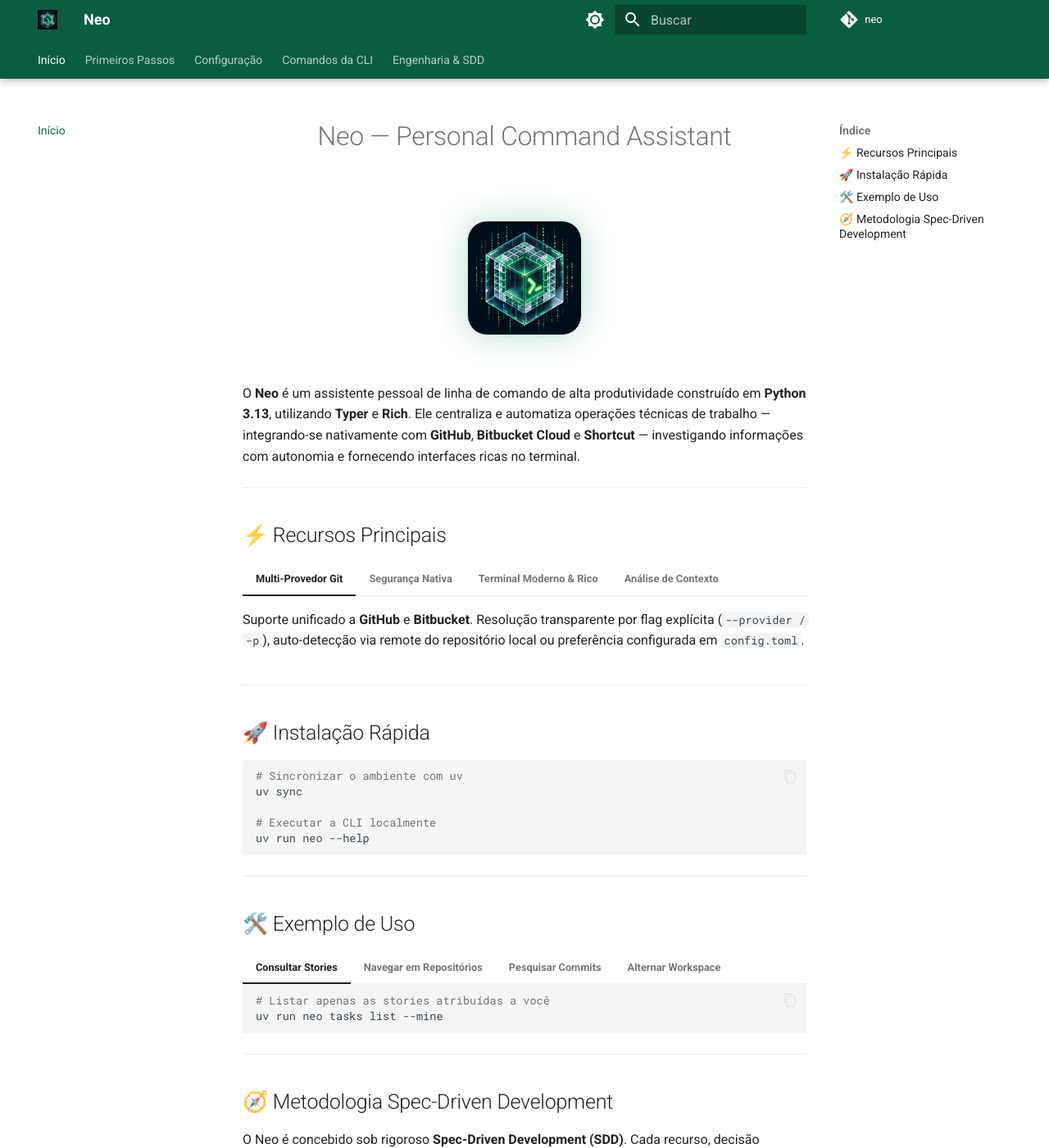
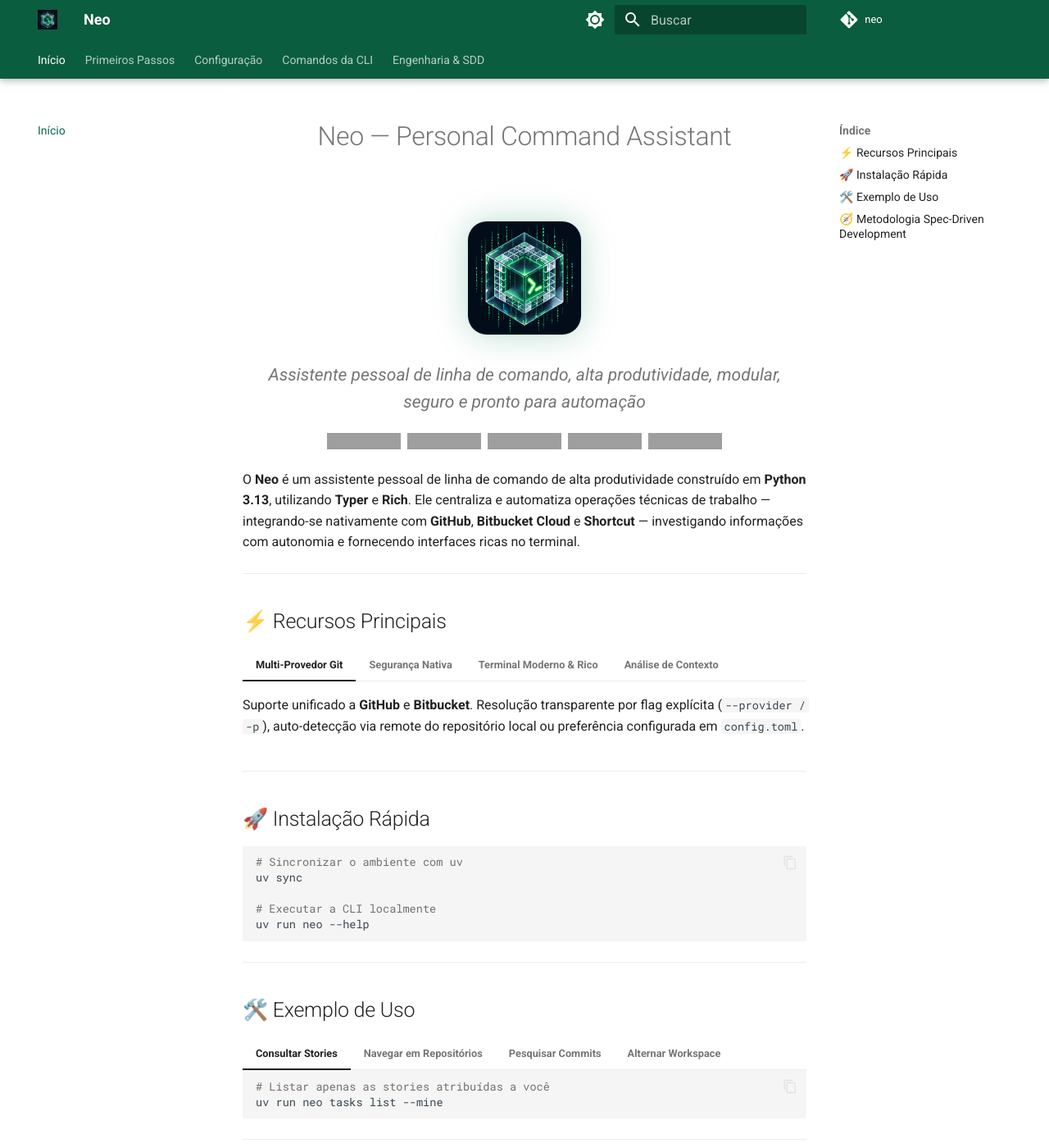
Before and after one commit to thalisonwilker/neo, an MkDocs documentation site: the page built from docs/index.md, in a window 1280 px wide and 1400 px high. Shown: the whole window at 82% size. Built offline with MkDocs 1.6.1 and Material for MkDocs 9.7.7, drawn with Linux system fonts in a browser that asks for light colours; comment, search, counter and statistics services are not loaded; grey boxes are pictures that could not be loaded.

Commit message:
docs: padroniza badges estilo FastAPI e gera cobertura dinamica no CI

```diff
--- a/docs/index.md
+++ b/docs/index.md
@@ -8,6 +8,28 @@
 <div class="hero-container">
   <img style="width: 140px" src="assets/neo-logo.jpg" alt="Neo CLI — Personal Command Assistant" class="hero-logo" />
 </div>
+
+<p align="center" class="hero-subtitle">
+  <em>Assistente pessoal de linha de comando, alta produtividade, modular, seguro e pronto para automação</em>
+</p>
+
+<p align="center" class="hero-badges">
+  <a href="https://github.com/thalisonwilker/neo/actions/workflows/ci.yml?query=branch%3Amain" target="_blank">
+    <img src="https://github.com/thalisonwilker/neo/actions/workflows/ci.yml/badge.svg?event=push&branch=main" alt="CI & Deploy">
+  </a>
+  <a href="https://thalisonwilker.github.io/neo/" target="_blank">
+    <img src="https://img.shields.io/endpoint?url=https://thalisonwilker.github.io/neo/coverage-badge.json" alt="Coverage">
+  </a>
+  <a href="https://github.com/thalisonwilker/neo" target="_blank">
+    <img src="https://img.shields.io/badge/version-v0.1.0-34D058" alt="Version">
+  </a>
+  <a href="https://www.python.org/" target="_blank">
+    <img src="https://img.shields.io/badge/python-3.13+-34D058" alt="Python 3.13+">
+  </a>
+  <a href="https://github.com/thalisonwilker/neo/blob/main/LICENSE" target="_blank">
+    <img src="https://img.shields.io/badge/license-MIT-34D058" alt="License MIT">
+  </a>
+</p>
 
 O **Neo** é um assistente pessoal de linha de comando de alta produtividade construído em **Python 3.13**, utilizando **Typer** e **Rich**. Ele centraliza e automatiza operações técnicas de trabalho — integrando-se nativamente com **GitHub**, **Bitbucket Cloud** e **Shortcut** — investigando informações com autonomia e fornecendo interfaces ricas no terminal.
 
--- a/docs/stylesheets/extra.css
+++ b/docs/stylesheets/extra.css
@@ -25,7 +25,19 @@
 /* Imagem Hero no Centro da Página Inicial */
 .hero-container {
   text-align: center;
-  margin: 2rem 0 2.5rem 0;
+  margin: 2rem 0 1.2rem 0;
+}
+
+.hero-subtitle {
+  color: var(--md-default-fg-color--light);
+  font-size: 1.05rem;
+  margin-bottom: 1rem;
+}
+
+.hero-badges a {
+  text-decoration: none;
+  display: inline-block;
+  margin: 0 2px;
 }
 
 .hero-logo {
```
Also changed, not shown: README.md (+9 -5 lines), 1 other file.
